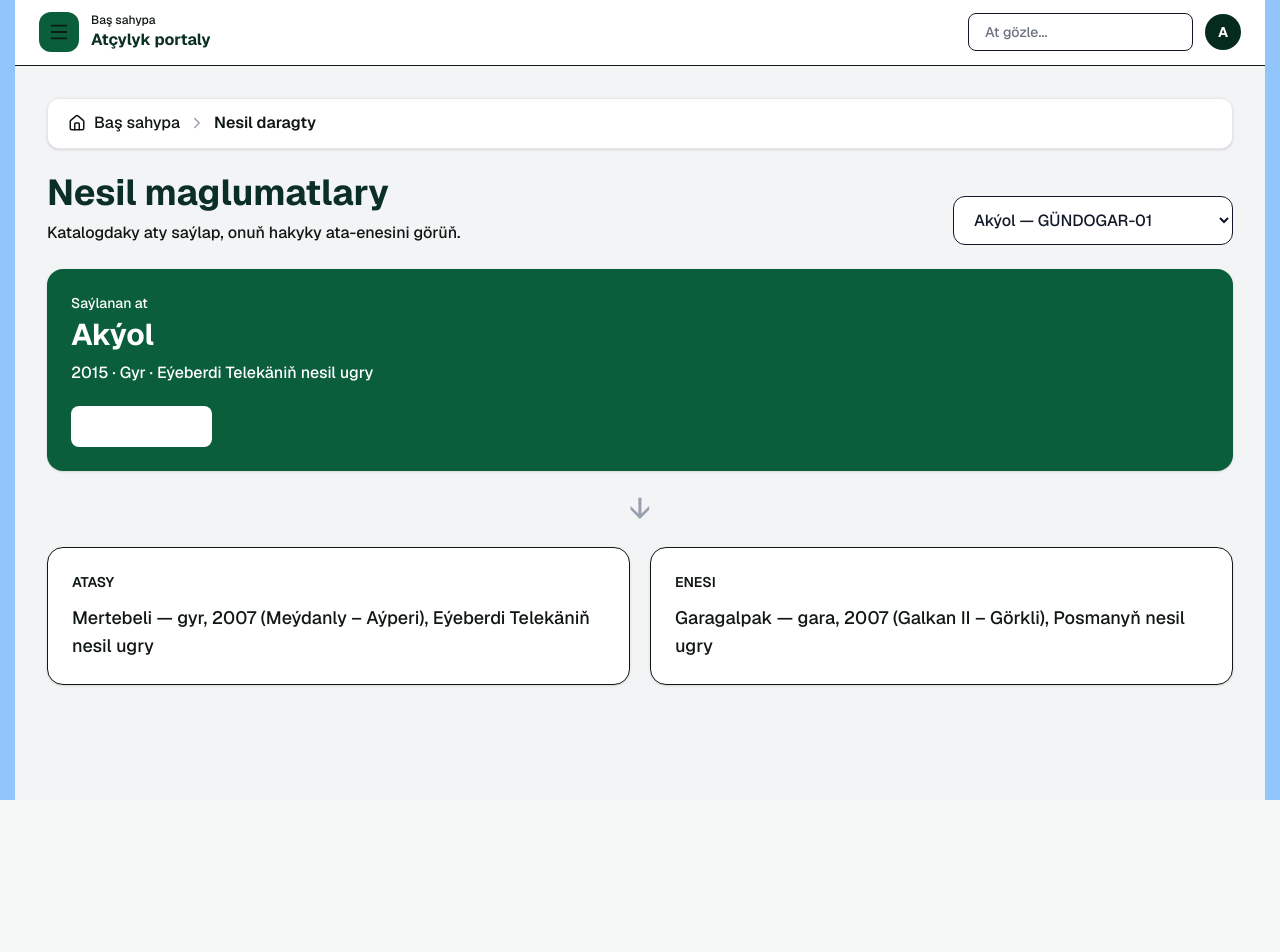
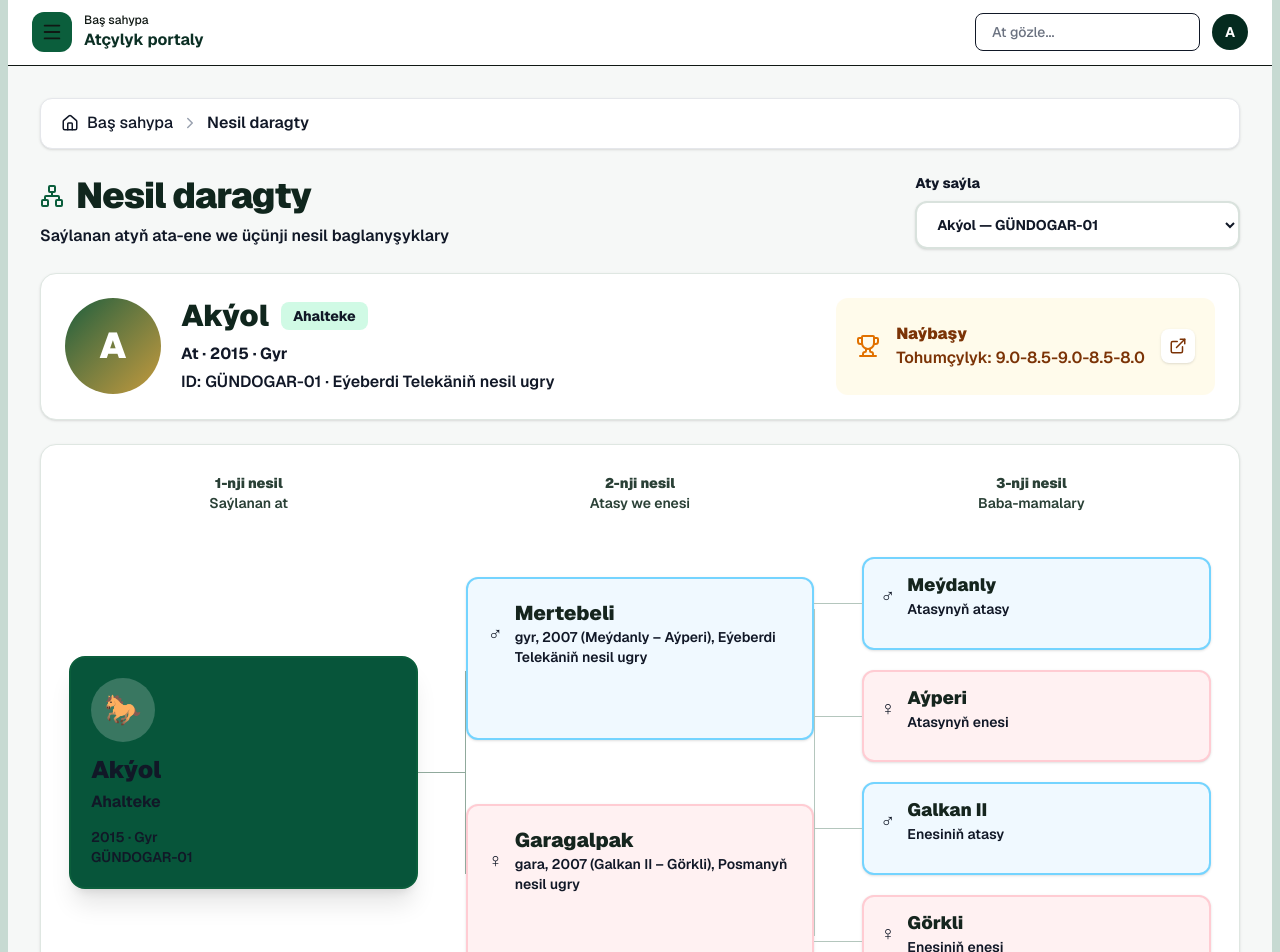
Before and after one commit to Stoun05/horse-portal-v2, a Next.js app: page /nesil in a window 1280 px wide. Shown: the top 952 px of the page. Before the commit the page ends 800 px from the top, so only its background shows below. Built offline with nearby package versions, Linux system fonts and the light colour scheme.

Commit message:
Improve readability and layout in app/nesil/page.tsx

```diff
--- a/app/nesil/page.tsx
+++ b/app/nesil/page.tsx
@@ -1,17 +1,77 @@
 "use client";
 
-import { useState } from "react";
+import { useMemo, useState } from "react";
 import Link from "next/link";
+import { Dna, ExternalLink, Network, Trophy } from "lucide-react";
 import Sidebar from "../../components/Sidebar";
 import Topbar from "../../components/Topbar";
 import Breadcrumb from "../../components/Breadcrumb";
 import { useHorseCatalog } from "../../lib/useHorseCatalog";
+import type { Horse } from "../../lib/horses";
+
+type Relative = { name: string; detail: string; sex: "male" | "female" };
+
+function parseRelative(text: string | undefined, sex: Relative["sex"]): Relative {
+  if (!text) return { name: "Maglumat ýok", detail: "Şejere maglumatlary girizilmedi", sex };
+  const [namePart, ...rest] = text.split("—");
+  return { name: namePart.trim(), detail: rest.join("—").trim() || text, sex };
+}
+
+function parseGrandparents(text: string | undefined): string[] {
+  const match = text?.match(/\(([^)]+)\)/);
+  return match ? match[1].split(/[–-]/).map((name) => name.trim()).filter(Boolean) : [];
+}
 
 export default function NesilPage() {
   const [open, setOpen] = useState(false);
   const { horses } = useHorseCatalog();
   const [selectedId, setSelectedId] = useState("gundogar-01-akyol");
   const horse = horses.find((item) => item.id === selectedId) ?? horses[0];
-  return <div className="min-h-screen bg-gray-100 lg:flex"><Sidebar open={open} setOpen={setOpen} /><div className="min-w-0 flex-1 border-[#93c5fd] sm:border-x-4 lg:border-x-[15px]"><Topbar setOpen={setOpen} /><main className="p-4 sm:p-6 lg:p-8"><Breadcrumb /><div className="mb-6 flex flex-col gap-4 sm:flex-row sm:items-end sm:justify-between"><div><h1 className="text-4xl font-bold text-[#0b2f24]">Nesil maglumatlary</h1><p className="mt-2 text-gray-500">Katalogdaky aty saýlap, onuň hakyky ata-enesini görüň.</p></div><select value={horse?.id ?? ""} onChange={(e) => setSelectedId(e.target.value)} className="rounded-xl border bg-white px-4 py-3">{horses.map((item) => <option key={item.id} value={item.id}>{item.name} — {item.code}</option>)}</select></div>{horse && <><section className="rounded-2xl bg-[#0b5e3c] p-6 text-white shadow"><p className="text-sm text-white/70">Saýlanan at</p><h2 className="mt-1 text-3xl font-bold">{horse.name}</h2><p className="mt-2">{horse.year} · {horse.color} · {horse.lineage ?? "Nesil ugry görkezilmedi"}</p><Link href={`/atlar/${horse.id}`} className="mt-5 inline-block rounded-lg bg-white px-4 py-2 font-semibold text-[#0b5e3c]">Pasportyny aç</Link></section><div className="my-5 text-center text-3xl text-gray-400">↓</div><div className="grid gap-5 md:grid-cols-2"><Parent title="Atasy" value={horse.father} /><Parent title="Enesi" value={horse.mother} /></div></>}</main></div></div>;
+  const family = useMemo(() => {
+    if (!horse) return null;
+    const father = parseRelative(horse.father, "male");
+    const mother = parseRelative(horse.mother, "female");
+    const fatherParents = parseGrandparents(horse.father);
+    const motherParents = parseGrandparents(horse.mother);
+    return { father, mother, grandparents: [
+      { name: fatherParents[0] || "Maglumat ýok", detail: "Atasynyň atasy", sex: "male" as const },
+      { name: fatherParents[1] || "Maglumat ýok", detail: "Atasynyň enesi", sex: "female" as const },
+      { name: motherParents[0] || "Maglumat ýok", detail: "Enesiniň atasy", sex: "male" as const },
+      { name: motherParents[1] || "Maglumat ýok", detail: "Enesiniň enesi", sex: "female" as const },
+    ] };
+  }, [horse]);
+
+  return (
+    <div className="min-h-screen bg-[#f6f8f7] lg:flex">
+      <Sidebar open={open} setOpen={setOpen} />
+      <div className="min-w-0 flex-1 border-[#0b5e3c]/20 sm:border-x-4 lg:border-x-8">
+        <Topbar setOpen={setOpen} />
+        <main className="p-4 text-[#111827] sm:p-6 lg:p-8">
+          <Breadcrumb />
+          <div className="mb-6 flex flex-col gap-4 xl:flex-row xl:items-end xl:justify-between">
+            <div><div className="flex items-center gap-3"><Network className="text-[#0b5e3c]" /><h1 className="text-3xl font-black tracking-tight text-[#10261d] lg:text-4xl">Nesil daragty</h1></div><p className="mt-2 font-semibold text-[#4b5b53]">Saýlanan atyň ata-ene we üçünji nesil baglanyşyklary</p></div>
+            <label className="min-w-[280px] text-sm font-extrabold text-[#26352e]">Aty saýla<select value={horse?.id ?? ""} onChange={(e) => setSelectedId(e.target.value)} className="mt-2 w-full rounded-xl border-2 border-[#d9e2dd] bg-white px-4 py-3 font-bold shadow-sm outline-none focus:border-[#0b5e3c]">{horses.map((item) => <option key={item.id} value={item.id}>{item.name} — {item.code}</option>)}</select></label>
+          </div>
+
+          {horse && family && <>
+            <HorseSummary horse={horse} />
+            <section className="mt-6 overflow-x-auto rounded-2xl border border-[#dfe7e2] bg-white p-5 shadow-sm lg:p-7">
+              <div className="mb-6 grid min-w-[980px] grid-cols-3 gap-8 text-center text-sm font-black text-[#2a4036]"><div>1-nji nesil<br/><span className="font-semibold text-gray-500">Saýlanan at</span></div><div>2-nji nesil<br/><span className="font-semibold text-gray-500">Atasy we enesi</span></div><div>3-nji nesil<br/><span className="font-semibold text-gray-500">Baba-mamalary</span></div></div>
+              <div className="grid min-h-[470px] min-w-[980px] grid-cols-3 items-center gap-12">
+                <TreeCard main horse={horse} />
+                <div className="relative grid h-[390px] grid-rows-2 gap-16 before:absolute before:-left-12 before:top-1/2 before:h-px before:w-12 before:bg-[#90a99c] after:absolute after:-left-px after:top-[24%] after:h-[52%] after:w-px after:bg-[#90a99c]"><RelativeCard relative={family.father} /><RelativeCard relative={family.mother} /></div>
+                <div className="relative grid h-[430px] grid-rows-4 gap-5 before:absolute before:-left-12 before:top-[12%] before:h-[76%] before:w-px before:bg-[#b4c6bd]">{family.grandparents.map((relative, index) => <div key={`${relative.name}-${index}`} className="relative before:absolute before:-left-12 before:top-1/2 before:h-px before:w-12 before:bg-[#b4c6bd]"><RelativeCard compact relative={relative} /></div>)}</div>
+              </div>
+              <div className="mt-5 flex flex-wrap gap-5 border-t pt-5 text-sm font-bold"><Legend color="bg-sky-100 border-sky-300" label="Atasy tarapyndan"/><Legend color="bg-rose-50 border-rose-200" label="Enesi tarapyndan"/><Legend color="bg-[#0b5e3c] border-[#0b5e3c]" label="Saýlanan at"/></div>
+            </section>
+          </>}
+        </main>
+      </div>
+    </div>
+  );
 }
-function Parent({ title, value }: { title: string; value?: string }) { return <section className="rounded-2xl border bg-white p-6 shadow-sm"><p className="text-sm font-semibold uppercase text-emerald-700">{title}</p><p className="mt-3 text-lg font-medium text-[#0b2f24]">{value || "Maglumat girizilmedi"}</p></section>; }
+
+function HorseSummary({ horse }: { horse: Horse }) { return <section className="grid gap-5 rounded-2xl border border-[#dfe7e2] bg-white p-6 shadow-sm lg:grid-cols-[1fr_auto]"><div className="flex items-center gap-5"><div className="flex h-24 w-24 shrink-0 items-center justify-center rounded-full bg-gradient-to-br from-[#0b5e3c] to-[#c59a3b] text-4xl font-black text-white">{horse.name[0]}</div><div><div className="flex flex-wrap items-center gap-3"><h2 className="text-3xl font-black text-[#10261d]">{horse.name}</h2><span className="rounded-lg bg-emerald-100 px-3 py-1 text-sm font-extrabold text-emerald-900">{horse.breed}</span></div><p className="mt-2 font-bold text-[#26352e]">{horse.sex} · {horse.year} · {horse.color}</p><p className="mt-1 font-semibold text-[#53645b]">ID: {horse.code} · {horse.lineage}</p></div></div><div className="flex items-center gap-4 rounded-xl bg-amber-50 px-5 py-4 text-amber-900"><Trophy className="text-amber-600"/><div><p className="font-black">{horse.champion ? "Çempion at" : horse.horseClass || "Naýbaşy"}</p><p className="font-semibold">Tohumçylyk: {horse.breedingValue || "—"}</p></div><Link href={`/atlar/${horse.id}`} className="rounded-lg bg-white p-2 shadow" title="Pasportyny aç"><ExternalLink size={18}/></Link></div></section> }
+function TreeCard({ horse, main = false }: { horse: Horse; main?: boolean }) { return <Link href={`/atlar/${horse.id}`} className={`${main ? "bg-[#07553a] text-white shadow-xl" : "bg-white text-[#111827]"} relative rounded-2xl border-2 border-[#0b5e3c] p-5 transition hover:-translate-y-1`}><div className="mb-3 flex h-16 w-16 items-center justify-center rounded-full bg-white/20 text-3xl">🐎</div><h3 className="text-2xl font-black">{horse.name}</h3><p className="mt-1 font-bold">{horse.breed}</p><p className="mt-3 text-sm font-semibold">{horse.year} · {horse.color}</p><p className="text-sm font-semibold">{horse.code}</p></Link> }
+function RelativeCard({ relative, compact = false }: { relative: Relative; compact?: boolean }) { const male=relative.sex==="male"; return <div className={`${male ? "border-sky-300 bg-sky-50" : "border-rose-200 bg-rose-50"} h-full rounded-xl border-2 ${compact ? "px-4 py-3" : "p-5"} shadow-sm`}><div className="flex items-center gap-3"><span className={`${male ? "text-sky-700" : "text-rose-600"} text-xl font-black`}>{male ? "♂" : "♀"}</span><div className="min-w-0"><h3 className={`${compact ? "text-lg" : "text-xl"} truncate font-black text-[#15251e]`}>{relative.name}</h3><p className="line-clamp-2 text-sm font-semibold text-[#526159]">{relative.detail}</p></div></div></div> }
+function Legend({color,label}:{color:string;label:string}) { return <span className="flex items-center gap-2"><i className={`h-4 w-4 rounded-full border ${color}`}/>{label}</span> }
```
